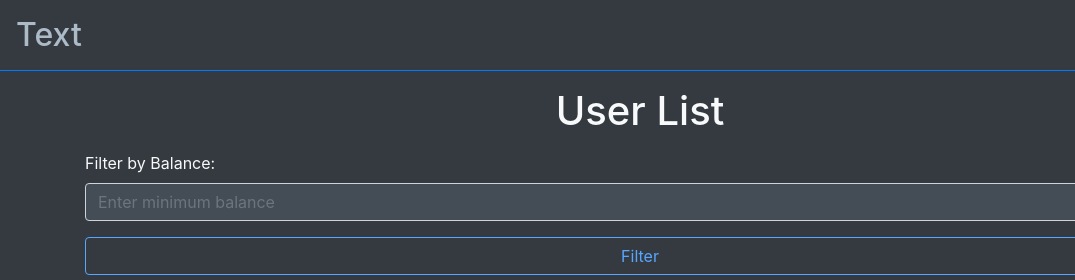
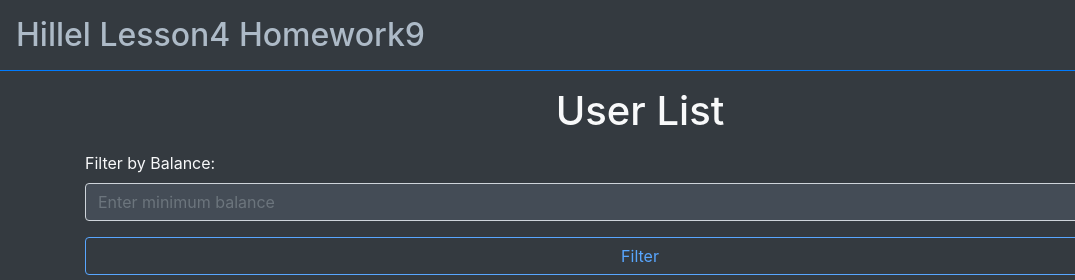
Before and after one commit to Koslan/Buriak--Front-end-Pro--2023.6.17, a plain HTML site: page index.html in a window 1280 px wide. Shown: the top 280 px of the page, 0-1075 px from the left. Drawn offline with nearby package versions, Linux system fonts and the light colour scheme.

Commit message:
small fixes in style

```diff
--- a/index.html
+++ b/index.html
@@ -14,7 +14,7 @@
 
 <body class="bg-dark text-light">
   <header class="d-flex justify-content-between p-3 bg-dark border-bottom border-primary">
-    <h2 class="mb-0">Text</h2>
+    <h2 class="mb-0">Hillel Lesson4 Homework9</h2>
     <div>
       <a id="github-link" href="" target="_blank" class="btn btn-outline-light btn-sm">
         <i class="fab fa-github"></i> GitHub
--- a/style.css
+++ b/style.css
@@ -5,6 +5,7 @@ body, header, table, .footer p {
 
   h2, th, td {
     color: #adbac7; /* Text color, same as Sum of Balances button */
+    border-color: #373e47; /* Border color */
   }
 
   table {
@@ -30,6 +31,7 @@ body, header, table, .footer p {
 
   #balance-input {
     background-color: #444c56; /* Darker input field */
+    color: #adbac7; /* Text color, same as Sum of Balances button */
   }
 
   .btn-primary {
```
